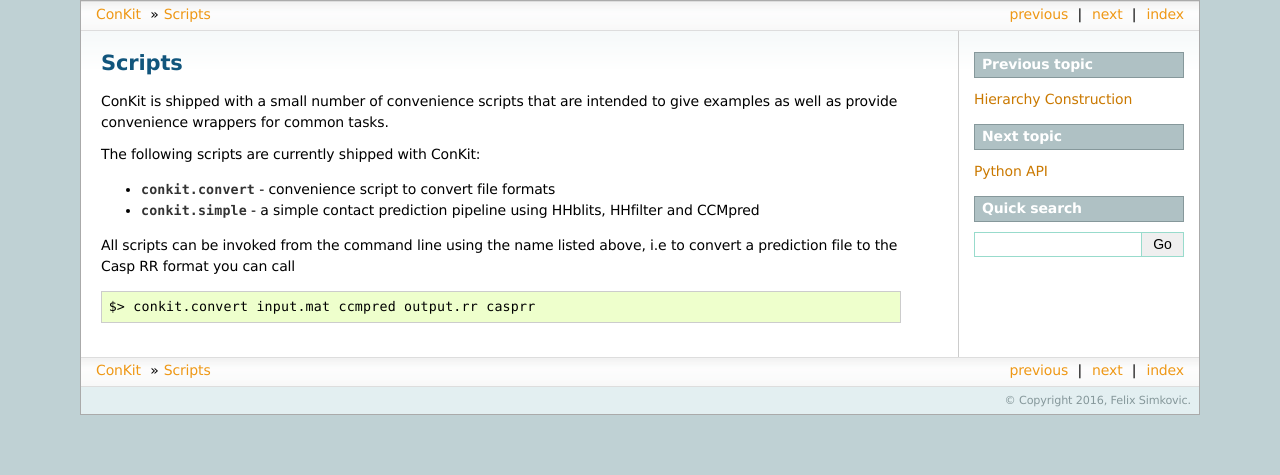
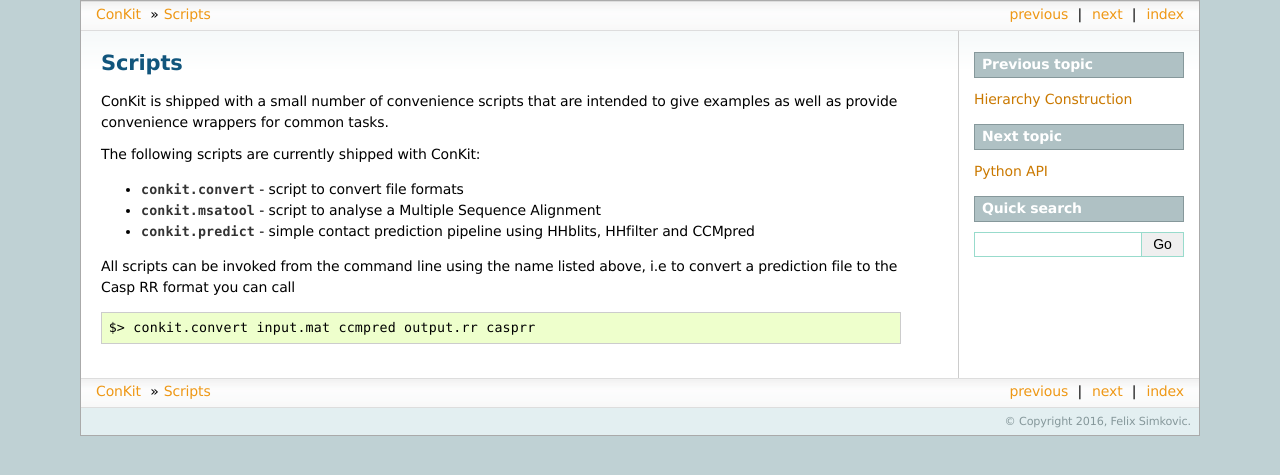
Before and after one commit to rigdenlab/conkit, a Sphinx documentation site: the page built from docs/scripts.rst, in a window 1280 px wide. Shown: the top 475 px of the page. Built offline with Sphinx 7.4.7, drawn with Linux system fonts in a browser that asks for light colours.

Commit message:
scripts renamed and docs updated. logging implemented into scripts instead of simple prints.

```diff
--- a/docs/scripts.rst
+++ b/docs/scripts.rst
@@ -8,8 +8,9 @@
 
 The following scripts are currently shipped with ConKit:
 
-- :obj:`conkit.convert` - convenience script to convert file formats
-- :obj:`conkit.simple` - a simple contact prediction pipeline using HHblits, HHfilter and CCMpred
+- :obj:`conkit.convert` - script to convert file formats
+- :obj:`conkit.msatool` - script to analyse a Multiple Sequence Alignment
+- :obj:`conkit.predict` - simple contact prediction pipeline using HHblits, HHfilter and CCMpred
 
 All scripts can be invoked from the command line using the name listed above, i.e to convert a prediction file to the Casp RR format you can call
 
```
Also changed, not shown: 4 other files.
